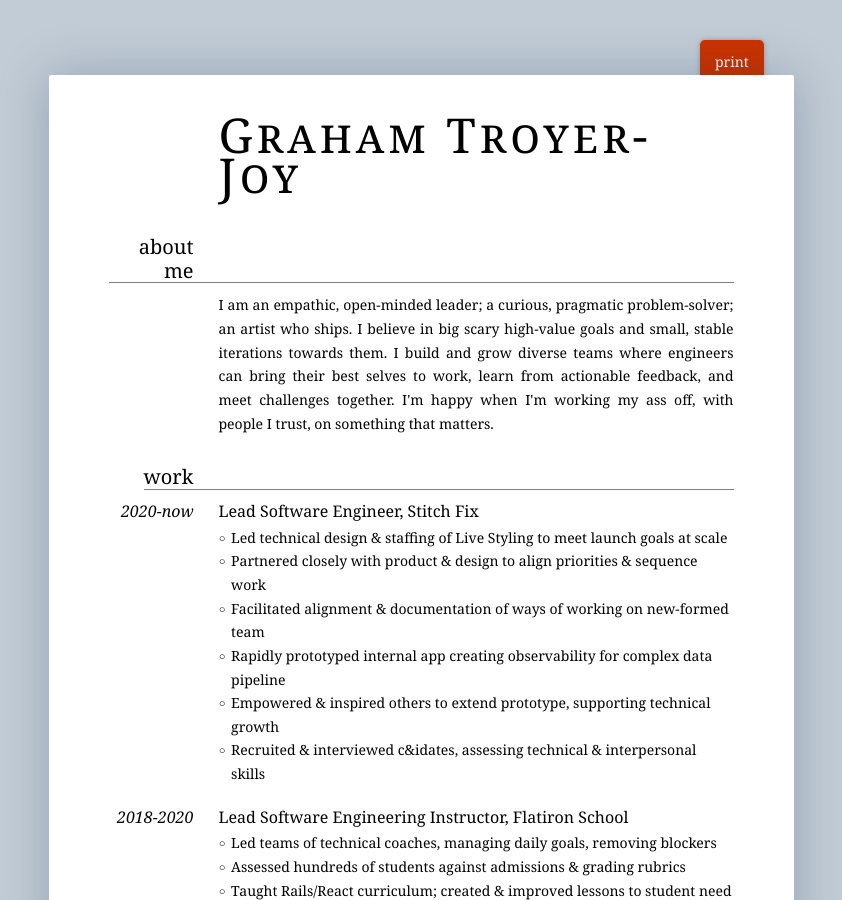
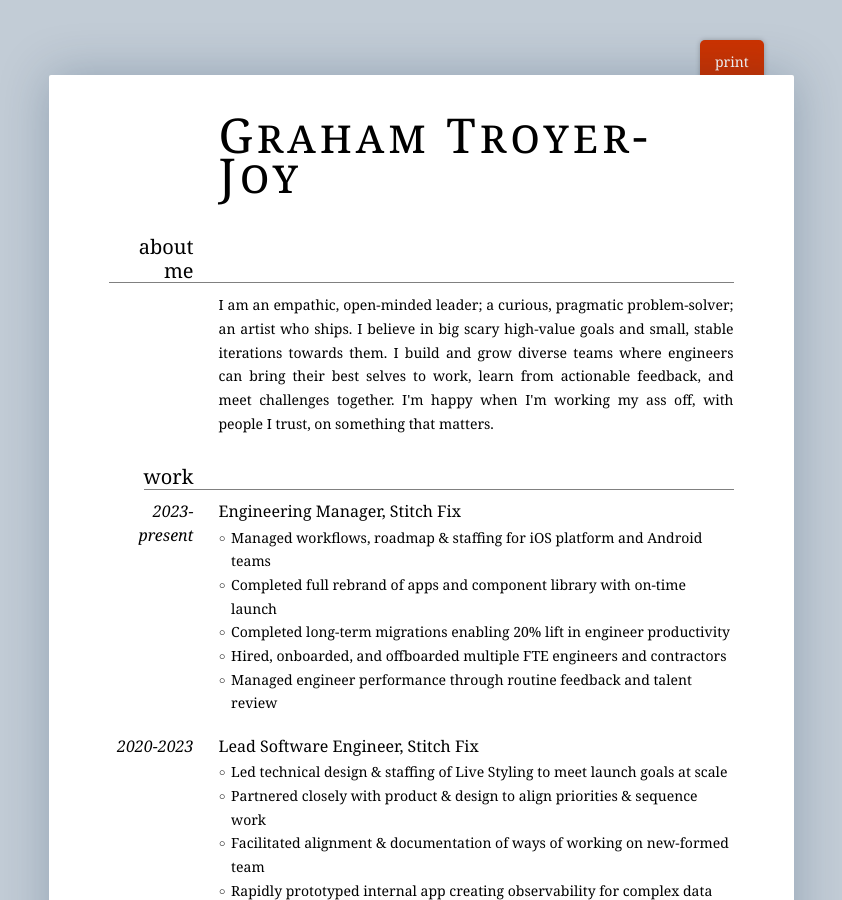
Before and after one commit to telegraham/resume, a Jekyll site: the page built from index.html, in a window 1280 px wide and 900 px high. Shown: the whole window, without its empty margins (219-1061 px from the left). Built offline with Jekyll 4.4.1, drawn with Linux system fonts in a browser that asks for light colours.

Commit message:
I guess I'm a manager now

```diff
--- a/_data/resume.json
+++ b/_data/resume.json
@@ -5,9 +5,21 @@
 	"pronouns": "he/they",
 	"elevatorSpeech": "I am an empathic, open-minded leader; a curious, pragmatic problem-solver; an artist who ships. I believe in big scary high-value goals and small, stable iterations towards them. I build and grow diverse teams where engineers can bring their best selves to work, learn from actionable feedback, and meet challenges together. I'm happy when I'm working my ass off, with people I trust, on something that matters.",
 	"work": [{
+			"what": "Engineering Manager",
+			"where": "Stitch Fix",
+			"when": "2023-present",
+			"how": [
+				"Managed workflows, roadmap & staffing for iOS platform and Android teams",
+				"Completed full rebrand of apps and component library with on-time launch",
+				"Completed long-term migrations enabling 20% lift in engineer productivity",
+				"Hired, onboarded, and offboarded multiple FTE engineers and contractors",
+				"Managed engineer performance through routine feedback and talent review"
+			]
+		},
+		{
 			"what": "Lead Software Engineer",
 			"where": "Stitch Fix",
-			"when": "2020-now",
+			"when": "2020-2023",
 			"how": [
 				"Led technical design & staffing of Live Styling to meet launch goals at scale",
 				"Partnered closely with product & design to align priorities & sequence work",
```
